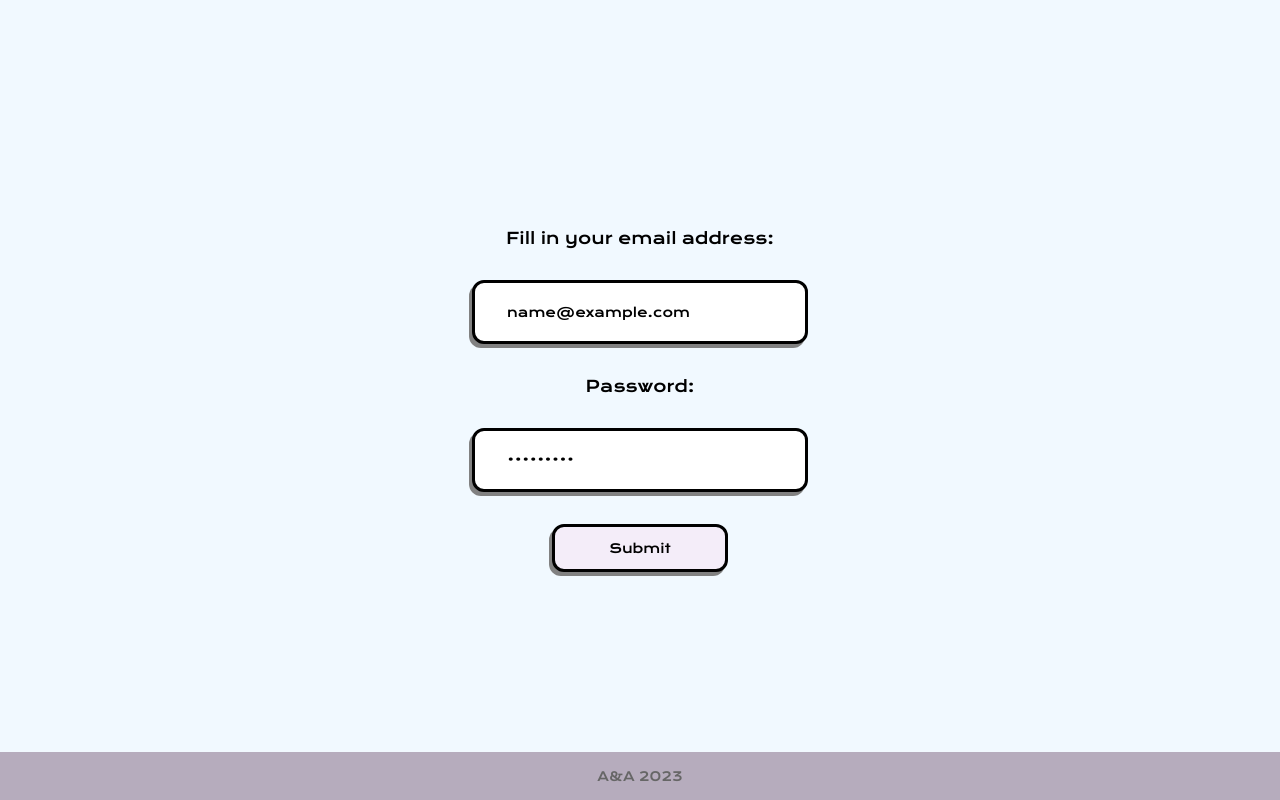
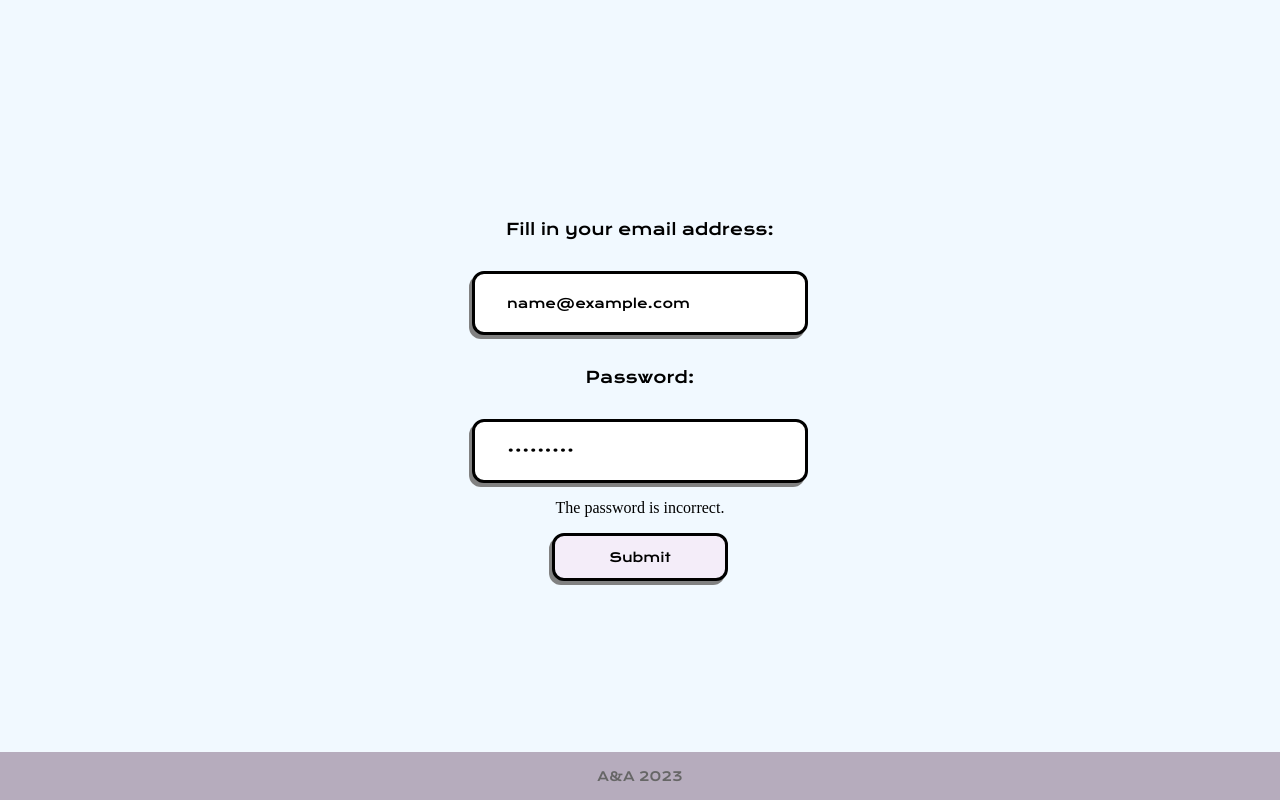
Before and after one commit to EndziTheNoob/taskmate, a Next.js app: page /login in a window 1280 px wide. Both pictures are taken after typing "name@example.com", "Sample123" into the empty fields and a click on the button "Submit". Built offline with nearby package versions, Linux system fonts and the light colour scheme; no server answers.

Commit message:
fix: added message the password is incorrect

```diff
--- a/src/components/AuthForm/index.js
+++ b/src/components/AuthForm/index.js
@@ -3,7 +3,7 @@ import { yupResolver } from '@hookform/resolvers/yup';
 import { authSchema } from '@/utils/authSchema';
 import { ButtonStyle, FormStyle, Label, InputStyle } from '@/styles/Register';
 
-const AuthForm = ({ onSubmit, passwordLabel }) => {
+const AuthForm = ({ onSubmit, passwordLabel, errorMessage }) => {
   const {
     register,
     handleSubmit,
@@ -30,8 +30,10 @@ const AuthForm = ({ onSubmit, passwordLabel }) => {
         required
       />
       {errors.password && <p>{errors.password.message.toString()}</p>}
+      {errorMessage && <p>{errorMessage}</p>}
       <ButtonStyle type="submit">Submit</ButtonStyle>
     </FormStyle>
   );
 };
+
 export default AuthForm;
--- a/src/pages/login.js
+++ b/src/pages/login.js
@@ -1,21 +1,30 @@
 import { signIn } from '../services/user';
 import AuthForm from '@/components/AuthForm';
+import { useState } from 'react';
 
 export default function LoginForm() {
+  const [errorMessage, setErrorMessage] = useState('');
   const onSubmit = async (data) => {
     try {
       const { error } = await signIn(data.email, data.password);
       if (error) {
+        setErrorMessage('The password is incorrect.');
         console.log(error);
         return;
       }
 
-      // Redirect user at "todolist"
+      // Redirect user to "/todolist"
       window.location.href = '/todolist';
     } catch (error) {
       console.log(error);
     }
   };
 
-  return <AuthForm onSubmit={onSubmit} passwordLabel={'Password:'} />;
+  return (
+    <AuthForm
+      onSubmit={onSubmit}
+      passwordLabel={'Password:'}
+      errorMessage={errorMessage}
+    />
+  );
 }
```
